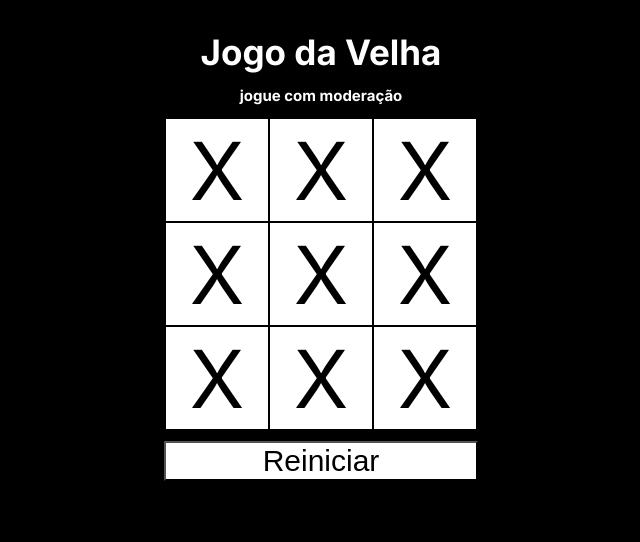
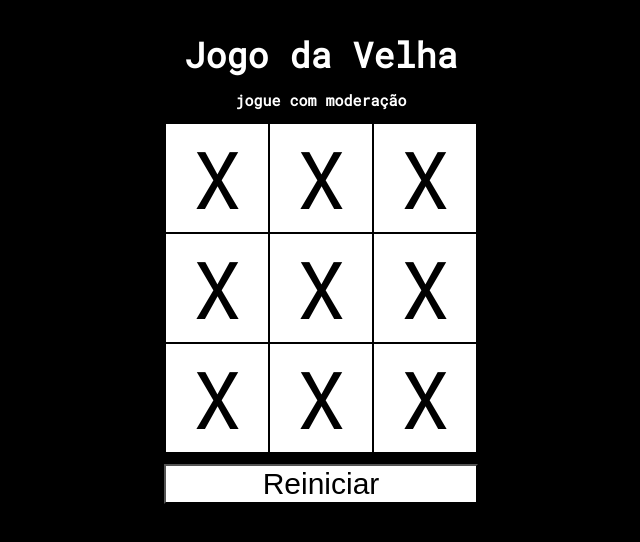
Before and after one commit to rodrigvues/JogoDaVelha-Next.Js, a Next.js app: page / in a window 1280 px wide. Shown: the top 542 px of the page, without its empty margins (319-959 px from the left). Built offline with nearby package versions, Linux system fonts and the light colour scheme.

Commit message:
importando nova fonte

```diff
--- a/app/layout.tsx
+++ b/app/layout.tsx
@@ -1,8 +1,12 @@
 import type { Metadata } from 'next'
-import { Inter } from 'next/font/google'
+import { Roboto_Mono } from 'next/font/google'
 import './globals.css'
 
-const inter = Inter({ subsets: ['latin'] })
+const roboto = Roboto_Mono({
+  weight: '400',
+  subsets: ['latin'],
+  display: 'swap',
+})
 
 export const metadata: Metadata = {
   title: 'Create Next App',
@@ -16,7 +20,8 @@ export default function RootLayout({
 }) {
   return (
     <html lang="en">
-      <body className={inter.className}>{children}</body>
+      <title>Jogo da Velha</title>
+      <body className={roboto.className}>{children}</body>
     </html>
   )
 }
```
